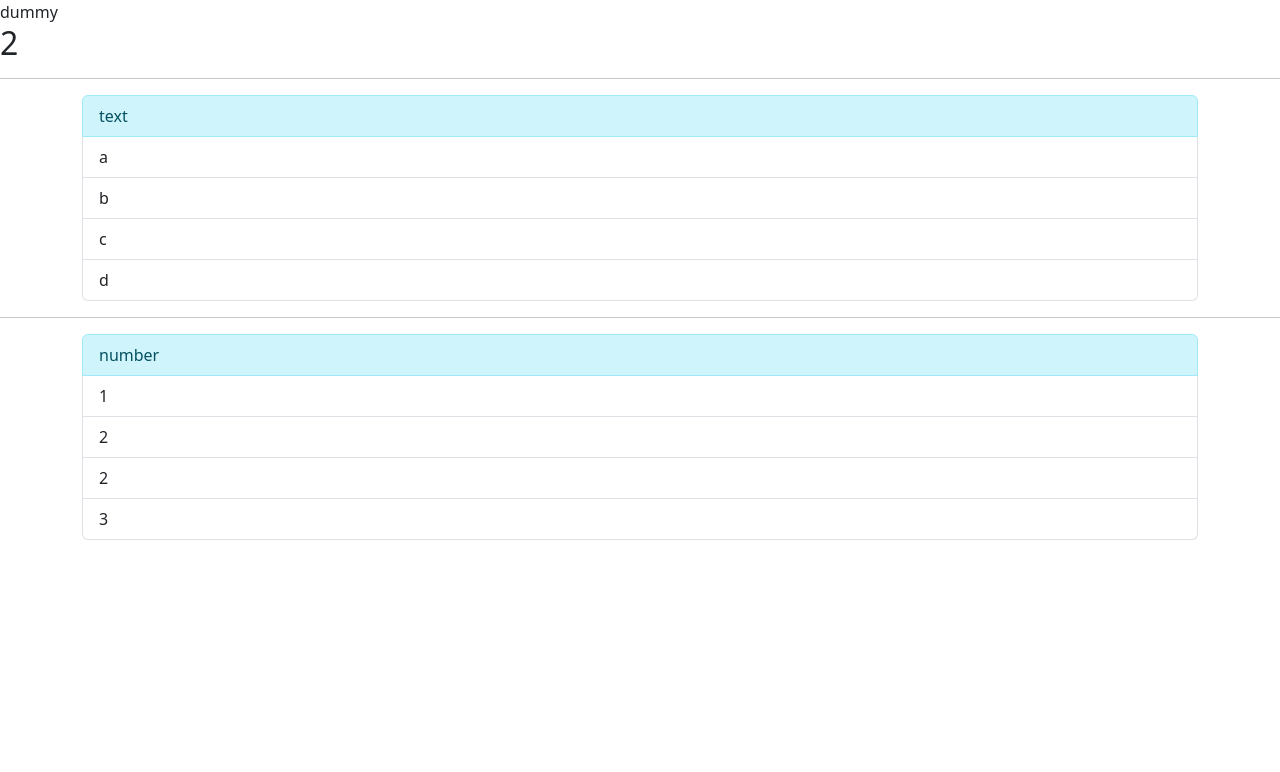
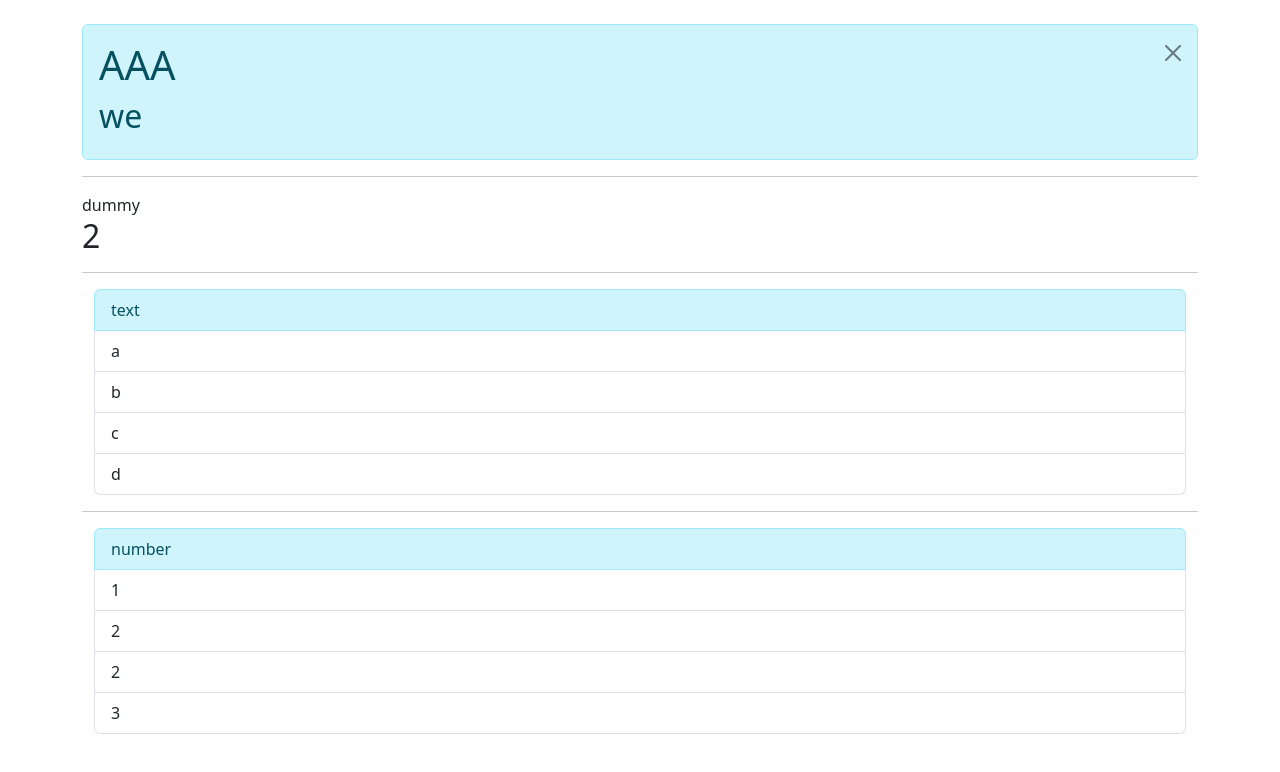
Before and after one commit to tankwz/Mosh-React, a React (Vite) app in the folder react-app-mo/: page / in a window 1280 px wide. Shown: the top 772 px of the page. Built offline with nearby package versions, Linux system fonts and the light colour scheme.

Commit message:
alert component

```diff
--- a/react-app-mo/src/App.tsx
+++ b/react-app-mo/src/App.tsx
@@ -1,4 +1,5 @@
 import Message from './Message';
+import Alert from './components/Alert';
 import ListGroup from './components/ListGroup';
 
 function App() {
@@ -6,15 +7,31 @@ function App() {
   const age = 2;
   const textArr = ['a', 'b', 'c', 'd'];
   const numbArr = [1, 2, 2, 3];
+  const handleSelectItem = (item: string) => {
+    console.log(item);
+  };
 
   return (
-    <div>
+    <div className="container my-4">
+      <Alert>
+        <h1>AAA</h1>
+        <h2>we</h2>
+      </Alert>
+      <hr />
       <Message name={name} age={age} />
       <hr />
-      <ListGroup arr={textArr} heading="text"></ListGroup>
+      <ListGroup
+        arr={textArr}
+        heading="text"
+        onSelectItem={handleSelectItem}
+      ></ListGroup>
       <hr />
 
-      <ListGroup arr={numbArr} heading="number"></ListGroup>
+      <ListGroup
+        arr={numbArr}
+        heading="number"
+        onSelectItem={handleSelectItem}
+      ></ListGroup>
     </div>
   );
 }
--- /dev/null
+++ b/react-app-mo/src/components/Alert.tsx
@@ -0,0 +1,19 @@
+import { ReactNode } from 'react';
+interface Props {
+  children: ReactNode;
+}
+const Alert = ({ children }: Props) => {
+  return (
+    <div className="alert alert-info alert-dismissible fade show">
+      <button
+        type="button"
+        className="btn-close"
+        data-bs-dismiss="alert"
+        aria-label="Close"
+      ></button>
+      {children}
+    </div>
+  );
+};
+
+export default Alert;
--- a/react-app-mo/src/components/ListGroup.tsx
+++ b/react-app-mo/src/components/ListGroup.tsx
@@ -3,9 +3,10 @@ import { useState } from 'react';
 interface Props<A> {
   arr: A[];
   heading: string;
+  onSelectItem: (item: string) => void;
 }
 
-function ListGroup<T>({ arr, heading }: Props<T>) {
+function ListGroup<T>({ arr, heading, onSelectItem }: Props<T>) {
   const [selectedItem, setSelectedItem] = useState(-1);
 
   return (
@@ -18,7 +19,10 @@ function ListGroup<T>({ arr, heading }: Props<T>) {
             className={`list-group-item ${
               selectedItem === index ? 'active' : ''
             }`}
-            onClick={() => setSelectedItem(index)}
+            onClick={() => {
+              setSelectedItem(index);
+              onSelectItem(String(item));
+            }}
           >
             {String(item)}
           </li>
```
Also changed, not shown: react-app-mo/src/components/Button.tsx (added).
